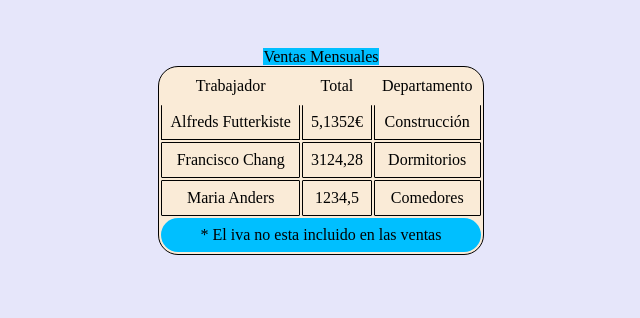
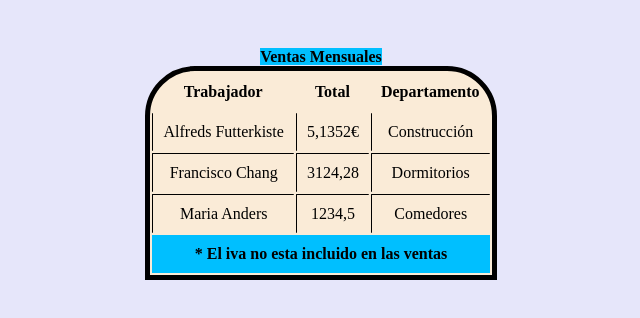
Before and after one commit to sandraMartina/html_css, a plain HTML site: page border_radius.html in a window 1280 px wide. Shown: the whole page, without its empty margins (319-959 px from the left). Drawn offline with Linux system fonts and the light colour scheme.

Commit message:
border radius

```diff
--- a/border_radius.css
+++ b/border_radius.css
@@ -4,38 +4,42 @@ body {
 
     div {
         padding: 40px;
-    display: flex;
-    justify-content: center;
     }
 
     span {
         background-color: deepskyblue;
+        font-weight: bold;
     }
 
     #tfoot {
-    border-radius: 20px;
         background-color: deepskyblue;
+        font-weight: bold;
     }
 
     table {
         background-color: antiquewhite;
-    border: solid 1px black;
-    border-radius: 20px;
+        border: solid 5px black;
+        border-top-left-radius: 50px;
+        border-top-right-radius: 50px;
+        margin-right: auto;
+        margin-left: auto;
     }
 
     td {
-    padding: 8px;
+        padding: 10px;
         text-align: center;
     }
 
-tbody tr:first-child td,
-td {
+    tbody tr:first-child td {
         border: none;
+        font-weight: bold;
     }
 
     tbody tr td {
         border: 1px solid black;
         border-radius: 1px;
+        border-right: none;
+        border-bottom: none;
     }
 
     tr#uno td {
--- a/border_radius.html
+++ b/border_radius.html
@@ -2,35 +2,30 @@
 <html lang="en">
 
 <head>
-    <meta charset="UTF-8">
-    <meta http-equiv="X-UA-Compatible" content="IE=edge">
-    <meta name="viewport" content="width=device-width, initial-scale=1.0">
+    <meta charset="UTF-8" />
+    <meta http-equiv="X-UA-Compatible" content="IE=edge" />
+    <meta name="viewport" content="width=device-width, initial-scale=1.0" />
     <title>Border radius</title>
-    <link rel="stylesheet" href="border_radius.css">
+    <link rel="stylesheet" href="border_radius.css" />
 </head>
 
 <body>
-
-
     <div>
         <table>
-            <caption> <span>Ventas Mensuales </span> </caption>
-
-
+            <caption>
+                <span>Ventas Mensuales </span>
+            </caption>
 
             <tbody>
                 <tr>
                     <td>Trabajador</td>
                     <td>Total</td>
                     <td>Departamento</td>
-
-
                 </tr>
                 <tr id="uno">
                     <td>Alfreds Futterkiste</td>
                     <td>5,1352€</td>
                     <td>Construcción</td>
-
                 </tr>
                 <tr id="dos">
                     <td>Francisco Chang</td>
@@ -45,15 +40,13 @@
             </tbody>
             <tfoot>
                 <tr>
-                    <td id="tfoot" colspan="3">* El iva no esta incluido en las ventas</td>
+                    <td id="tfoot" colspan="3">
+                        * El iva no esta incluido en las ventas
+                    </td>
                 </tr>
             </tfoot>
         </table>
-
     </div>
-
-
-
 </body>
 
 </html>
--- a/text_align.css
+++ b/text_align.css
@@ -3,7 +3,7 @@ body {
 }
 
 .container {
-    padding: 80px;
+    padding: 50px;
     margin: 1px 1px 20px 450px;
 }
 
```
Lines whose indentation alone changed are shown as unchanged.
